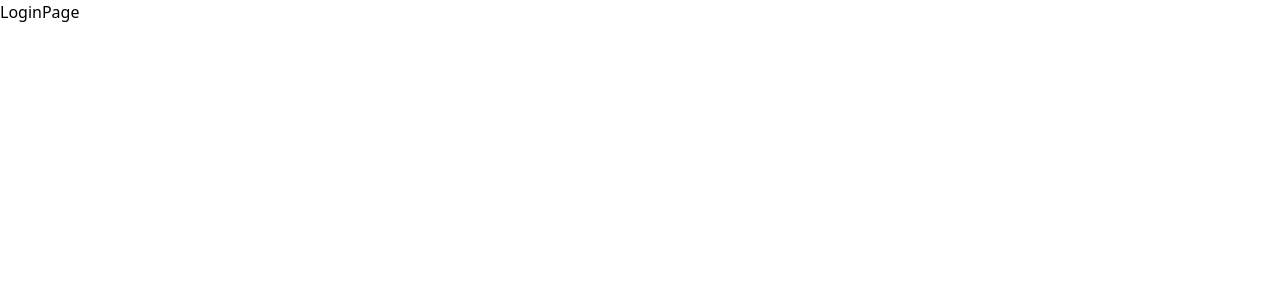
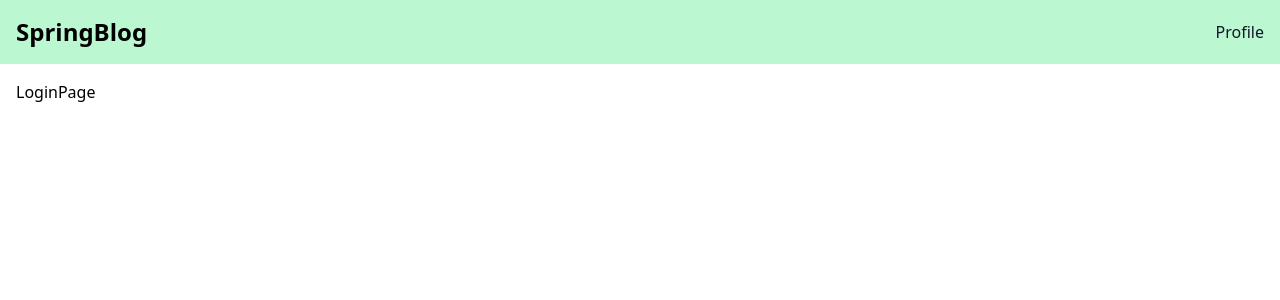
Before and after one commit to sunshineOfficial/SpringBlogFrontend, a React (Create React App) app: page /login in a window 1280 px wide. Shown: the top 300 px of the page. Built offline with nearby package versions, Linux system fonts and the light colour scheme.

Commit message:
Add navbar and app context

```diff
--- a/src/App.tsx
+++ b/src/App.tsx
@@ -1,13 +1,29 @@
-import React from 'react';
+import React, {useState} from 'react';
 import './App.css';
-import { Outlet } from "react-router";
+import {Outlet} from "react-router";
+import {useOutletContext} from "react-router-dom";
+import Navbar from "./Components/Navbar/Navbar";
+
+interface AppContext {
+  token: string;
+  setToken: React.Dispatch<React.SetStateAction<string>>;
+}
 
 function App() {
+  const [token, setToken] = useState<string>("");
+
   return (
     <>
-      <Outlet />
+      <Navbar />
+      <div className="max-w-screen-xl flex flex-wrap mx-auto p-4">
+        <Outlet context={{token, setToken}} />
+      </div>
     </>
   );
 }
 
 export default App;
+
+export function useToken() {
+  return useOutletContext<AppContext>();
+}
--- /dev/null
+++ b/src/Components/Navbar/Navbar.tsx
@@ -0,0 +1,28 @@
+import React from "react";
+import {Link} from "react-router-dom";
+import NavbarLink from "../NavbarLink/NavbarLink";
+
+interface Props {
+}
+
+const Navbar = (props: Props) => {
+  return (
+    <nav className="bg-green-200 border-gray-200">
+      <div className="max-w-screen-xl flex flex-wrap items-center justify-between mx-auto p-4">
+        <Link to="/" className="flex items-center">
+          <span className="self-center text-2xl font-semibold whitespace-nowrap">SpringBlog</span>
+        </Link>
+        <div className="hidden w-full md:block md:w-auto" id="navbar-default">
+          <ul className="font-medium flex flex-col p-4 md:p-0 mt-4 border border-gray-100 rounded-lg bg-gray-50 md:flex-row md:space-x-8 md:mt-0 md:border-0 md:bg-green-200">
+            <li>
+              <NavbarLink path="/profile">Profile</NavbarLink>
+            </li>
+          </ul>
+        </div>
+      </div>
+    </nav>
+
+  );
+};
+
+export default Navbar;
--- /dev/null
+++ b/src/Components/NavbarLink/NavbarLink.tsx
@@ -0,0 +1,15 @@
+import React from "react";
+import {Link} from "react-router-dom";
+
+interface Props {
+  children: any;
+  path: string;
+}
+
+const NavbarLink = ({ children, path }: Props) => {
+  return (
+    <Link to={path} className="block py-2 pl-3 pr-4 text-gray-900 rounded hover:bg-gray-100 md:hover:bg-transparent md:border-0 md:hover:text-green-600 md:p-0">{children}</Link>
+  );
+};
+
+export default NavbarLink;
--- a/src/Pages/ProfilePage/ProfilePage.tsx
+++ b/src/Pages/ProfilePage/ProfilePage.tsx
@@ -1,9 +1,16 @@
 import React from "react";
+import {useToken} from "../../App";
+import { Navigate } from "react-router-dom";
 
 interface Props {
 }
 
 const ProfilePage = (props: Props) => {
+  const { token } = useToken();
+
+  if (token === "")
+    return <Navigate replace to="/login" />
+
   return (
     <div>ProfilePage</div>
   );
```
